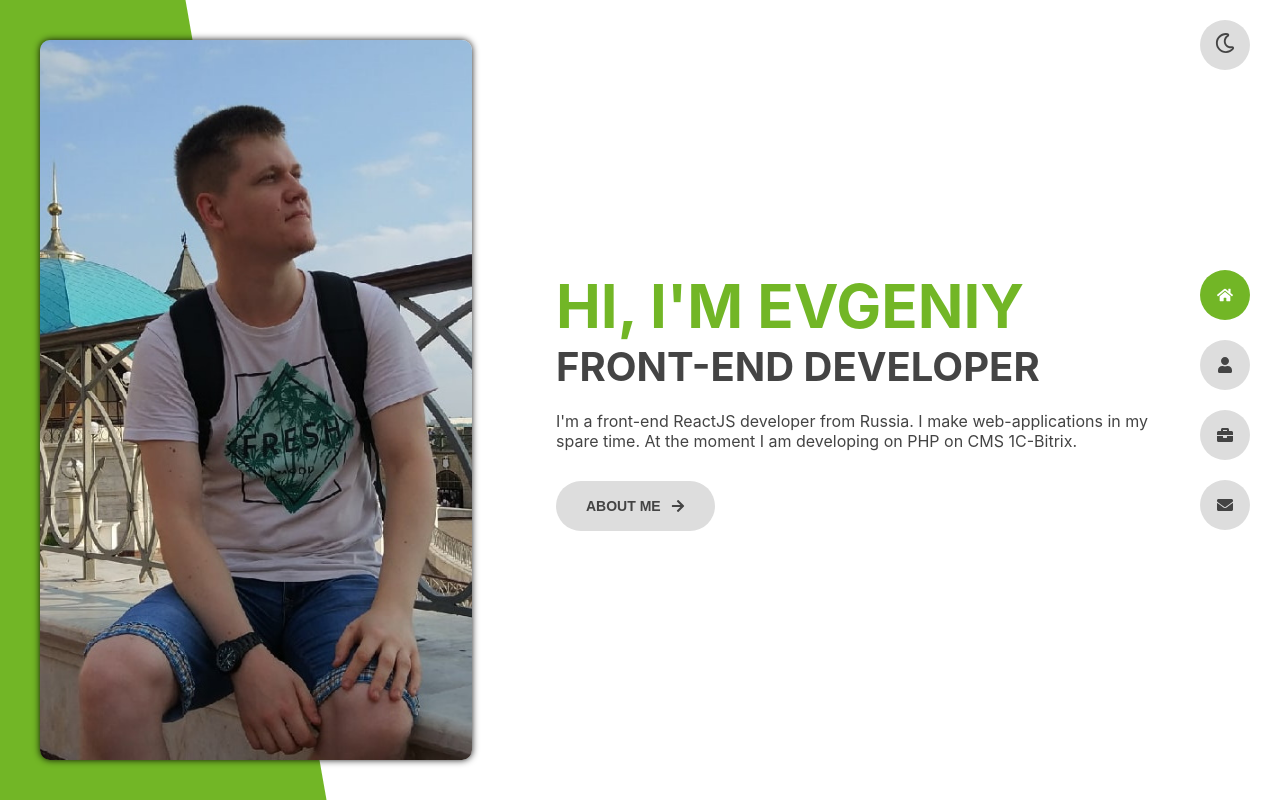
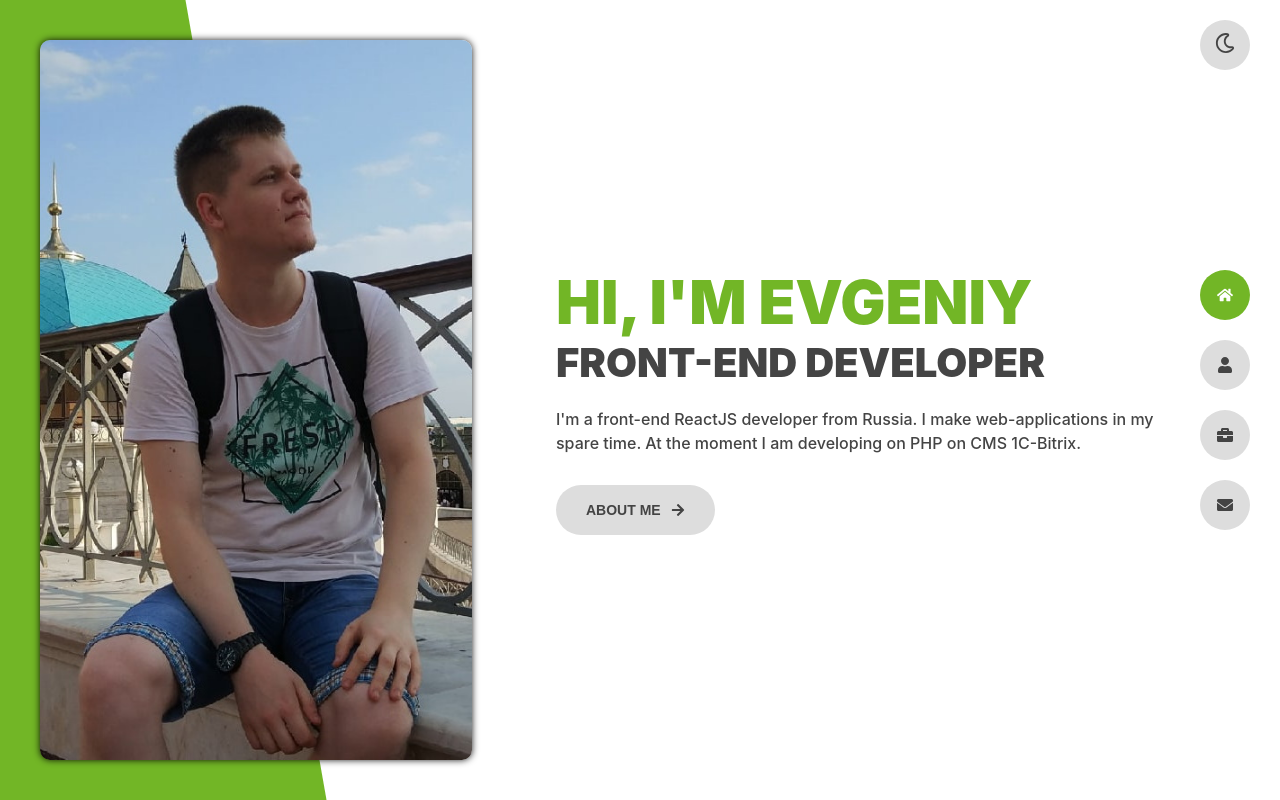
Before and after one commit to kast96/portfolio, a React (Create React App) app: page / in a window 1280 px wide. Built offline with nearby package versions, Linux system fonts and the light colour scheme.

Commit message:
styled fonts

```diff
--- a/src/components/pages/HomePage/HomePage.styled.ts
+++ b/src/components/pages/HomePage/HomePage.styled.ts
@@ -81,8 +81,7 @@ export const HomePageStyled = styled.div`
 
     @media screen and (max-width: 991px) {
       width: 100%;
-      padding-top: 0;
-      padding-right: 20px;
+      padding: 0 20px 40px;
     }
   }
 
@@ -95,7 +94,7 @@ export const HomePageStyled = styled.div`
 
     &__title {
       font-size: 60px;
-      font-weight: 700;
+      font-weight: 900;
       text-transform: uppercase;
       color: ${(props) => props.theme.mainColor};
 
@@ -106,7 +105,7 @@ export const HomePageStyled = styled.div`
 
     &__subtitle {
       font-size: 40px;
-      font-weight: 700;
+      font-weight: 900;
       margin-bottom: 20px;
       text-transform: uppercase;
 
@@ -117,6 +116,7 @@ export const HomePageStyled = styled.div`
 
     &__description {
       margin-bottom: 30px;
+      line-height: 24px;
     }
 
     &__btn {
--- a/src/index.css
+++ b/src/index.css
@@ -13,6 +13,7 @@ body {
     sans-serif;
   -webkit-font-smoothing: antialiased;
   -moz-osx-font-smoothing: grayscale;
+  font-weight: 500;
 }
 
 code {
```
